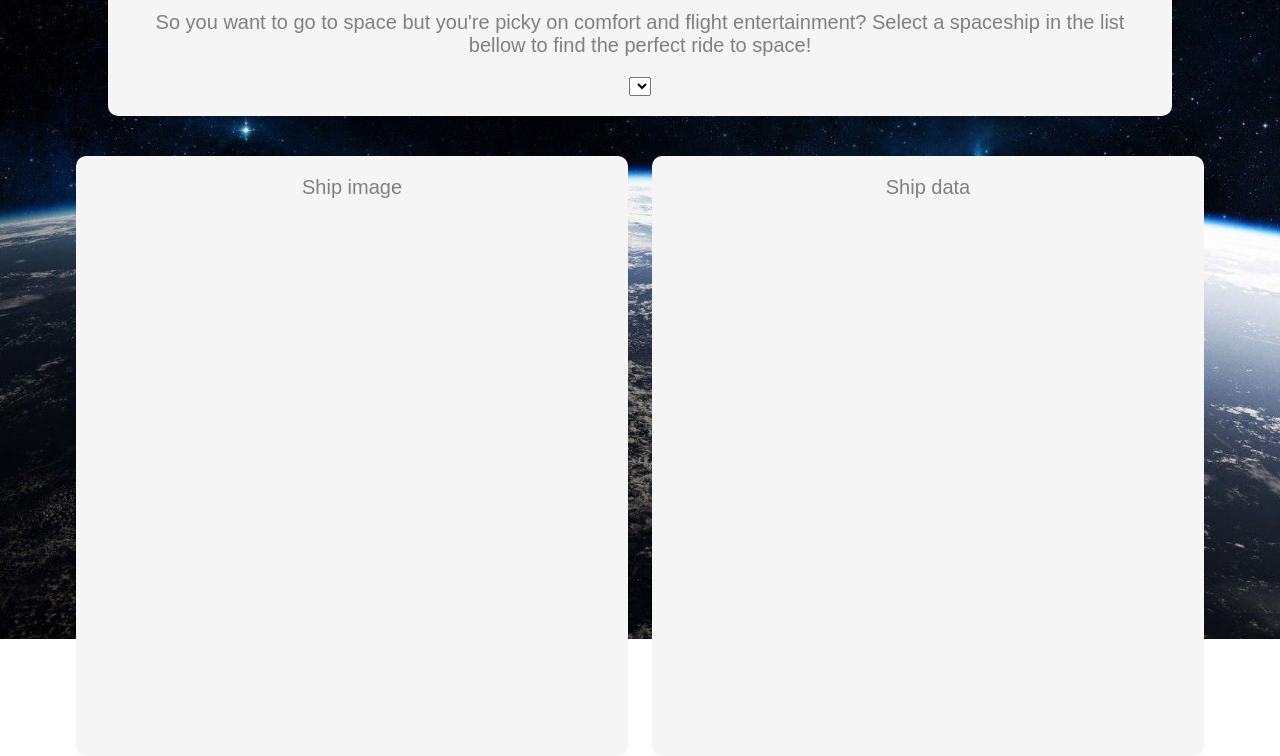
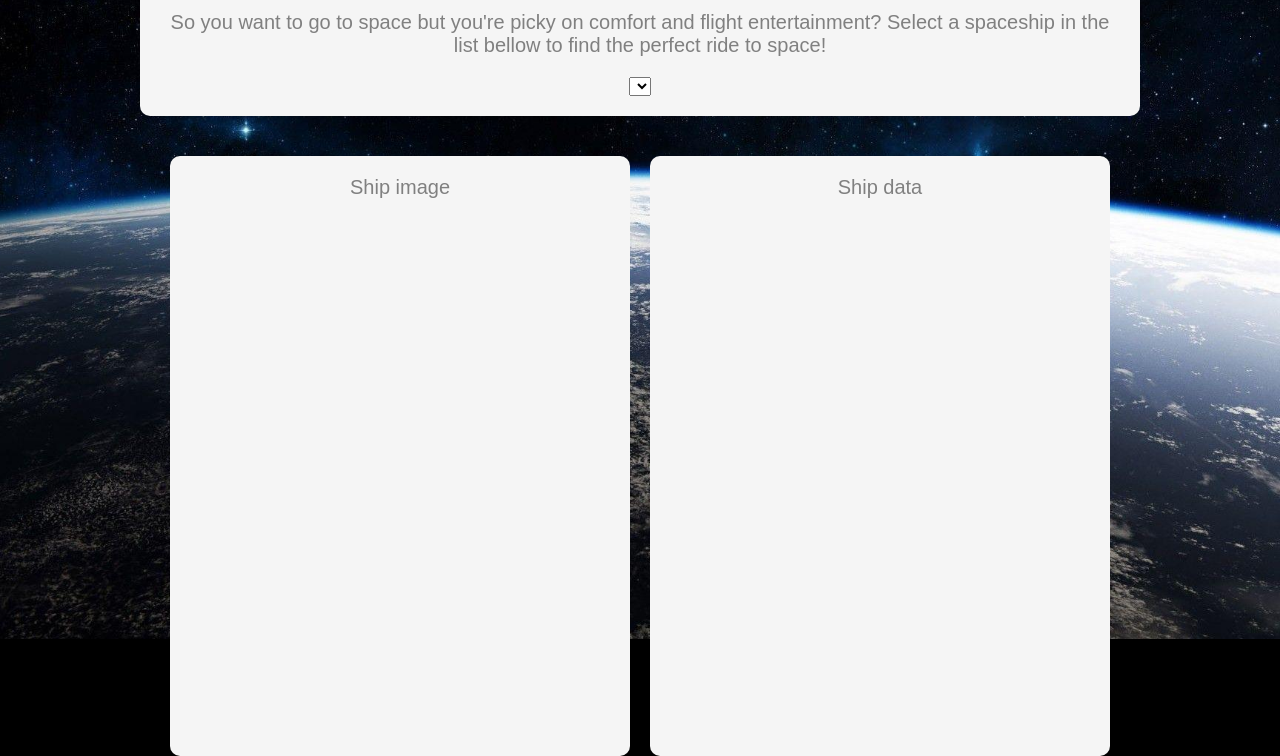
Before and after one commit to girard176/SpaceshipV2, a plain HTML site: page index.html in a window 1280 px wide. Shown: the part 161-917 px from the top of the page. Drawn offline with Linux system fonts and the light colour scheme; a script that the page names is missing.

Commit message:
Merged CSS body & .bg

```diff
--- a/style.css
+++ b/style.css
@@ -3,19 +3,19 @@
     Styling for the spaceship website
 */
 
-html, body{
+html, body, .bg{
     margin: 0;
     font-family: Arial;
     text-align: center;
     color: gray;
-}
-
-.bg{
+    background-color: black;
     height: 100%;
+    width: 100%;
     background-image: url(orbit.jpg);
     background-position: center;
     background-repeat: no-repeat;
     background-size: cover;
+
 }
 
 h1{
@@ -26,7 +26,7 @@ h1{
 }
 
 .header{
-    width: 80%;
+    width: 960px;
     height: auto;
     margin: auto;
     font-size: 1.25em;
@@ -41,7 +41,7 @@ h1{
     align-items: center;
     justify-content: center;
     margin: auto;
-    width: 90%;
+    width: 960px;
     height: 600px;
     /*background-color: blue;*/
 }
@@ -58,12 +58,8 @@ h1{
     background-color: whitesmoke;
 }
 
-#ship-image{
-    /*object-fit: cover;
+.data img{
+    object-fit: cover;
     height: 100%;
-    width: 100%;*/
+    width: 100%;
 }
-
-#ship-data{
-    /*TBD*/
-}
```
